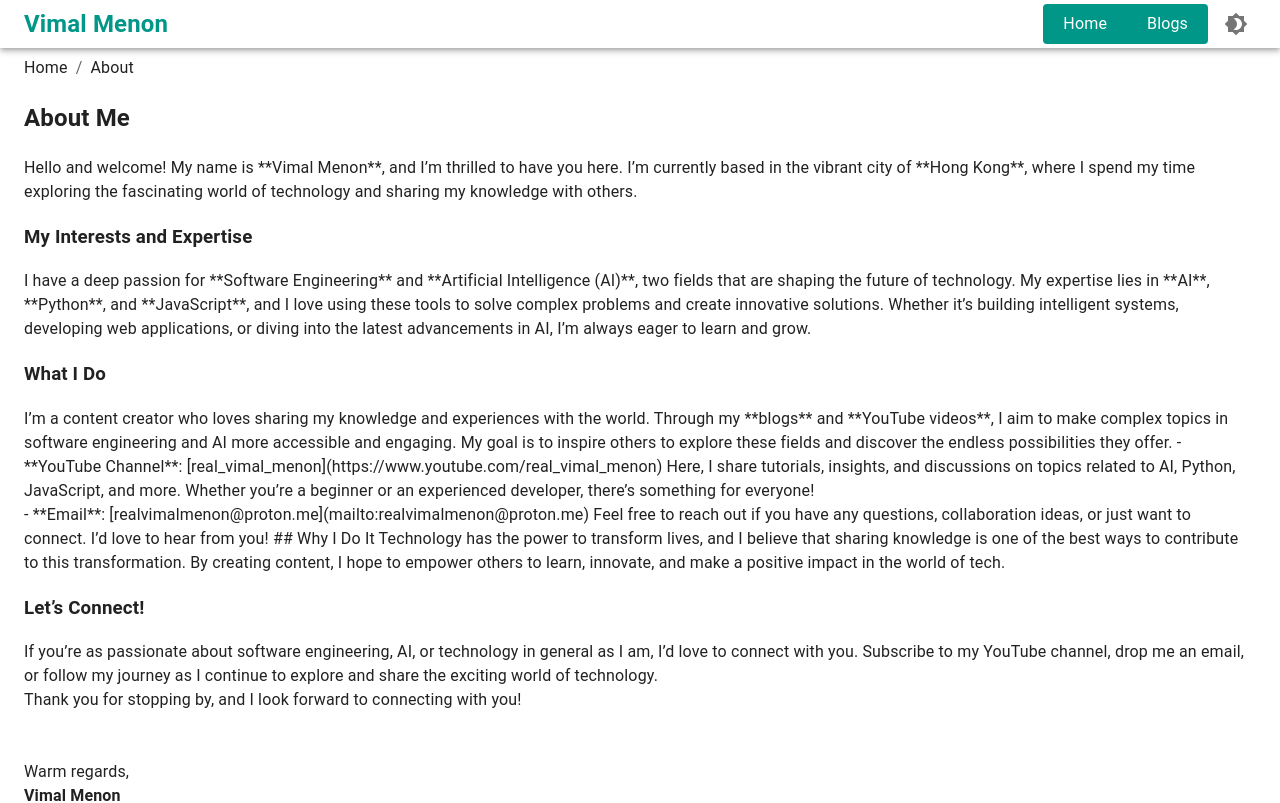
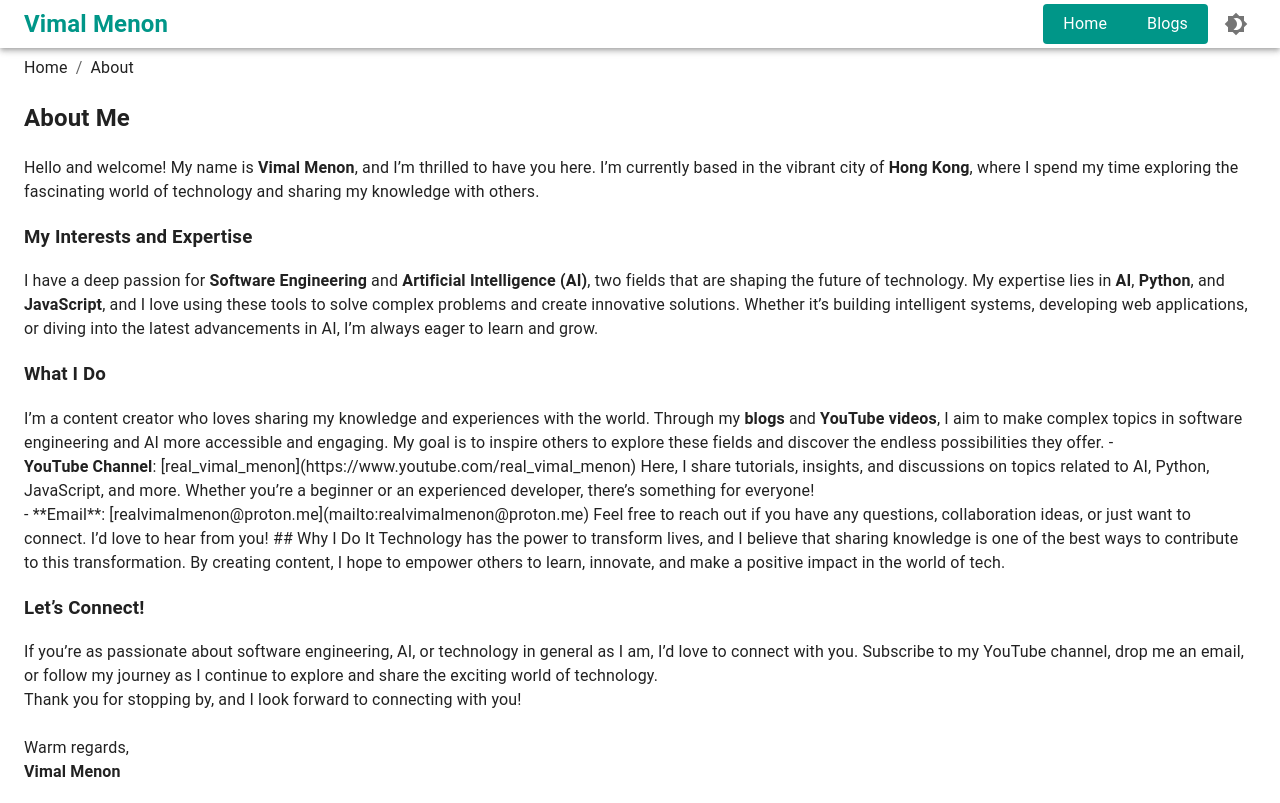
Before and after one commit to vimalmenon/vimalmenon.github.io, a Next.js app: page /about in a window 1280 px wide. Shown: the top 803 px of the page. Built offline with nearby package versions, Linux system fonts and the light colour scheme; what @mui/material-nextjs would draw is missing.

Commit message:
updated about me

```diff
--- a/src/app/about/page.tsx
+++ b/src/app/about/page.tsx
@@ -15,28 +15,28 @@ const Page: React.FC = () => {
       <div>
         <h2>About Me</h2>
         <div>
-          Hello and welcome! My name is **Vimal Menon**, and I’m thrilled to have you here. I’m
-          currently based in the vibrant city of **Hong Kong**, where I spend my time exploring the
-          fascinating world of technology and sharing my knowledge with others.
+          Hello and welcome! My name is <b>Vimal Menon</b>, and I’m thrilled to have you here. I’m
+          currently based in the vibrant city of <b>Hong Kong</b>, where I spend my time exploring
+          the fascinating world of technology and sharing my knowledge with others.
         </div>
         <h3>My Interests and Expertise</h3>
         <div>
-          I have a deep passion for **Software Engineering** and **Artificial Intelligence (AI)**,
-          two fields that are shaping the future of technology. My expertise lies in **AI**,
-          **Python**, and **JavaScript**, and I love using these tools to solve complex problems and
-          create innovative solutions. Whether it’s building intelligent systems, developing web
-          applications, or diving into the latest advancements in AI, I’m always eager to learn and
-          grow.{' '}
+          I have a deep passion for <b>Software Engineering</b> and{' '}
+          <b>Artificial Intelligence (AI)</b>, two fields that are shaping the future of technology.
+          My expertise lies in <b>AI</b>, <b>Python</b>, and <b>JavaScript</b>, and I love using
+          these tools to solve complex problems and create innovative solutions. Whether it’s
+          building intelligent systems, developing web applications, or diving into the latest
+          advancements in AI, I’m always eager to learn and grow.{' '}
         </div>
         <h3> What I Do</h3>
         <div>
           I’m a content creator who loves sharing my knowledge and experiences with the world.
-          Through my **blogs** and **YouTube videos**, I aim to make complex topics in software
-          engineering and AI more accessible and engaging. My goal is to inspire others to explore
-          these fields and discover the endless possibilities they offer. -
+          Through my <b>blogs</b> and <b>YouTube videos</b>, I aim to make complex topics in
+          software engineering and AI more accessible and engaging. My goal is to inspire others to
+          explore these fields and discover the endless possibilities they offer. -
           <br />
-          **YouTube Channel**: [real_vimal_menon](https://www.youtube.com/real_vimal_menon) Here, I
-          share tutorials, insights, and discussions on topics related to AI, Python, JavaScript,
+          <b>YouTube Channel</b>: [real_vimal_menon](https://www.youtube.com/real_vimal_menon) Here,
+          I share tutorials, insights, and discussions on topics related to AI, Python, JavaScript,
           and more. Whether you’re a beginner or an experienced developer, there’s something for
           everyone!
         </div>
@@ -53,7 +53,6 @@ const Page: React.FC = () => {
           my journey as I continue to explore and share the exciting world of technology.
         </div>
         <div>Thank you for stopping by, and I look forward to connecting with you! </div>
-        <br />
         <br />
         <div>Warm regards,</div>
         <div>
```
